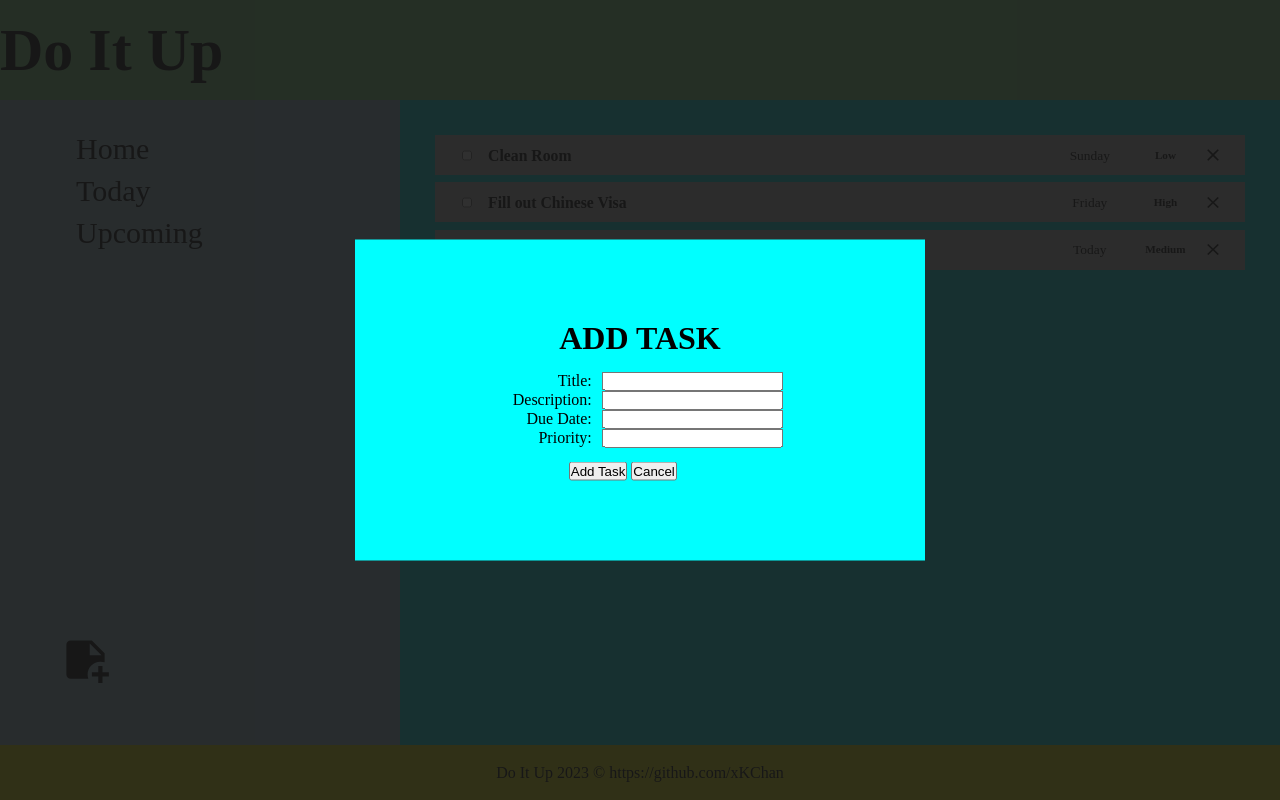
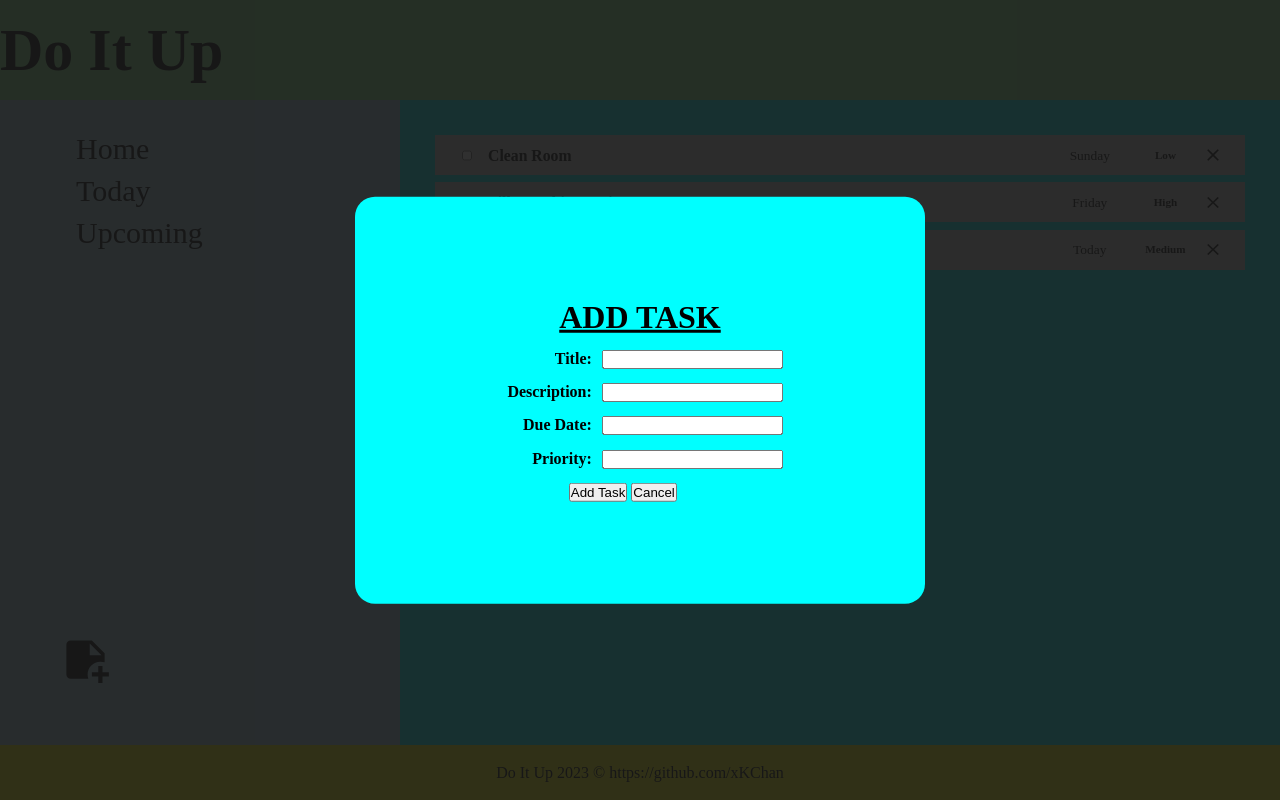
Before and after one commit to xKChan/toDoApp, a website built with webpack: page dist/index.html in a window 1280 px wide. Both pictures are taken after a click on the picture 85 px from the left and 659 px from the top of the page. Built offline with nearby package versions, Linux system fonts and the light colour scheme.

Commit message:
Styled add task popup

```diff
--- a/src/style.css
+++ b/src/style.css
@@ -146,6 +146,7 @@
 .taskTitle {
   text-align: center;
   padding-bottom: 5%;
+  text-decoration: underline;
 }
 
 .formContainer {
@@ -166,6 +167,7 @@
   display: grid;
   grid-template-columns: 0.5fr 1fr 0.5fr;
   grid-template-rows: 0.5fr 1fr 0.5fr;
+  border-radius: 20px;
 }
 
 .container {
@@ -178,6 +180,7 @@
   width: 100px;
   text-align: right;
   padding-right: 2%;
+  font-weight: bold;
 }
 
 .row5 {
@@ -186,3 +189,9 @@
   padding-right: 25%;
   padding-top: 5%;
 }
+
+.row1,
+.row2,
+.row3 {
+  padding-bottom: 5%;
+}
```
